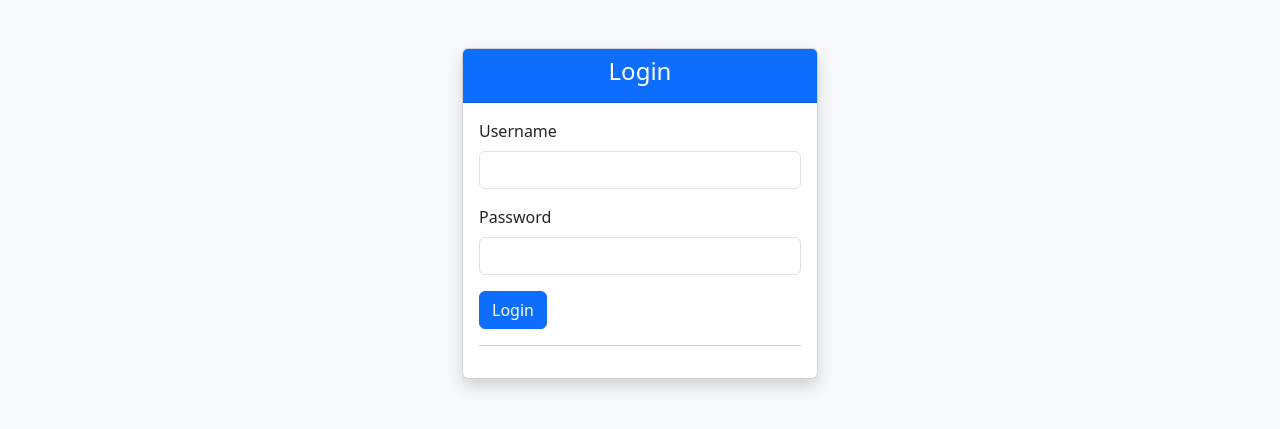
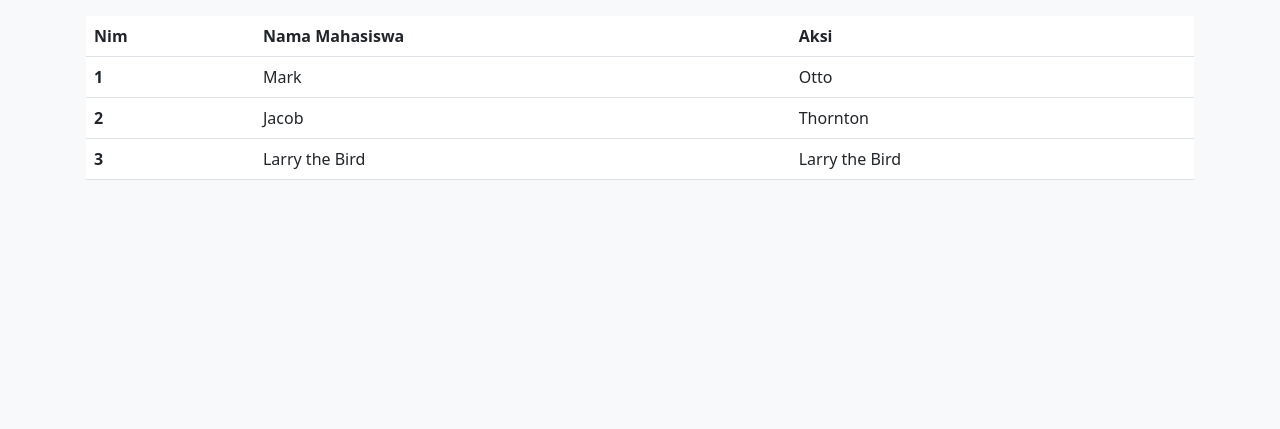
Before and after one commit to Risco-ramadhan/jwd-mantap, a PHP site: page / in a window 1280 px wide. Shown: the top 429 px of the page. Run offline with PHP 8.4, Linux system fonts and the light colour scheme.

Commit message:
Table Baru

```diff
--- a/index.php
+++ b/index.php
@@ -11,46 +11,38 @@
 
 <body class="bg-light">
 
-    <div class="container mt-5">
-        <div class="row justify-content-center">
-            <div class="col-md-4">
-                <div class="card shadow">
-                    <div class="card-header bg-primary text-white text-center">
-                        <h4>Login</h4>
-                    </div>
-                    <div class="card-body">
-                        <!-- <div class="text-center mb-3">
-                            <img src="URL_LOGO_UAD" alt="Logo UAD" class="img-fluid rounded-circle" style="max-width: 150px;">
-                        </div> -->
-                        <form>
-                            <div class="mb-3">
-                                <label for="username" class="form-label">Username</label>
-                                <input type="text" class="form-control" id="username" name="username" required>
-                            </div>
-                            <div class="mb-3">
-                                <label for="password" class="form-label">Password</label>
-                                <input type="password" class="form-control" id="password" name="password" required>
-                            </div>
-                            <button type="submit" class="btn btn-primary btn-block">Login</button>
-                            <hr>
-                           </form>
-                    </div>
-                </div>
-            </div>
-        </div>
+    <div class="container p-3">
+        <table class="table">
+            <thead>
+                <tr>
+                    <th scope="col">Nim</th>
+                    <th scope="col">Nama Mahasiswa</th>
+                    <th scope="col">Aksi</th>
+                </tr>
+            </thead>
+            <tbody>
+                <tr>
+                    <th scope="row">1</th>
+                    <td>Mark</td>
+                    <td>Otto</td>
+                </tr>
+                <tr>
+                    <th scope="row">2</th>
+                    <td>Jacob</td>
+                    <td>Thornton</td>
+                </tr>
+                <tr>
+                    <th scope="row">3</th>
+                    <td>Larry the Bird</td>
+                    <td>Larry the Bird</td>
+                </tr>
+            </tbody>
+        </table>
+
     </div>
 
     <!-- Link ke JavaScript Bootstrap 5 (Opsional jika ingin menggunakan komponen yang memerlukan JavaScript) -->
     <script src="https://cdn.jsdelivr.net/npm/bootstrap@5.3.0/dist/js/bootstrap.bundle.min.js"></script>
-    <script>
-        function loginWithGoogle() {
-            // Implementasi login dengan akun Google
-        }
-
-        function loginWithFacebook() {
-            // Implementasi login dengan akun Facebook
-        }
-    </script>
 </body>
 
 </html>
```
